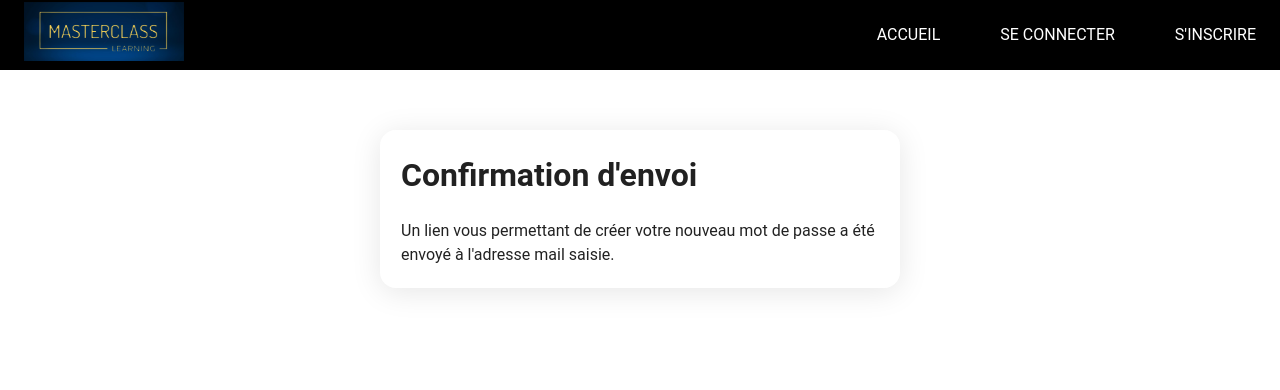
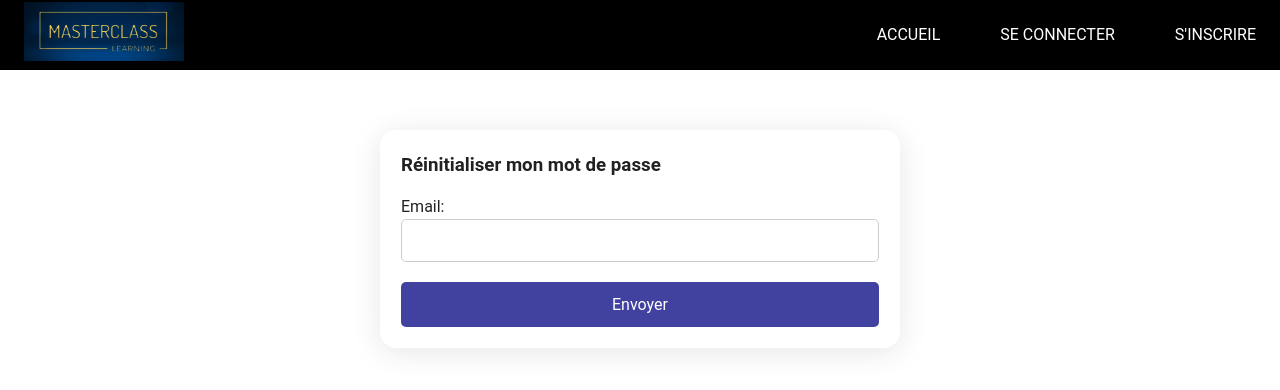
Before and after one commit to izemaghilas/esgi-challenge, a Vue app: page /forget-password in a window 1280 px wide. Shown: the top 390 px of the page. Built offline with nearby package versions, Linux system fonts and the light colour scheme.

Commit message:
deploy front

```diff
--- a/src/components/user/CourseDetail.vue
+++ b/src/components/user/CourseDetail.vue
@@ -12,7 +12,7 @@
                             <v-icon class="playIcon" @click="handleVideoPlayClick">mdi-play</v-icon>
                         </div>
 
-                        <v-spacer></v-spacer>
+                        <!-- <v-spacer></v-spacer>
 
                         <v-btn size="x-large" color="surface-variant" variant="text" icon="mdi-heart"></v-btn>
 
@@ -21,7 +21,7 @@
                         <v-btn size="x-large" color="surface-variant" variant="text" icon="mdi-share-variant"></v-btn>
 
                         <v-btn size="x-large" icon="mdi-flag" @click="handleReportClick" color="surface-variant"
-                            variant="text"></v-btn>
+                            variant="text"></v-btn> -->
 
                     </v-col>
                 </v-row>
--- a/src/views/ForgetPassword.vue
+++ b/src/views/ForgetPassword.vue
@@ -8,7 +8,7 @@ import { APP_ROUTES } from '../utils/constants';
 
 const router = useRouter()
 const api = useApi()
-const mailSent = ref(true)
+const mailSent = ref(false)
 const errorMessage = ref("")
 const loading = ref(false)
 const emailRef = ref("")
```
